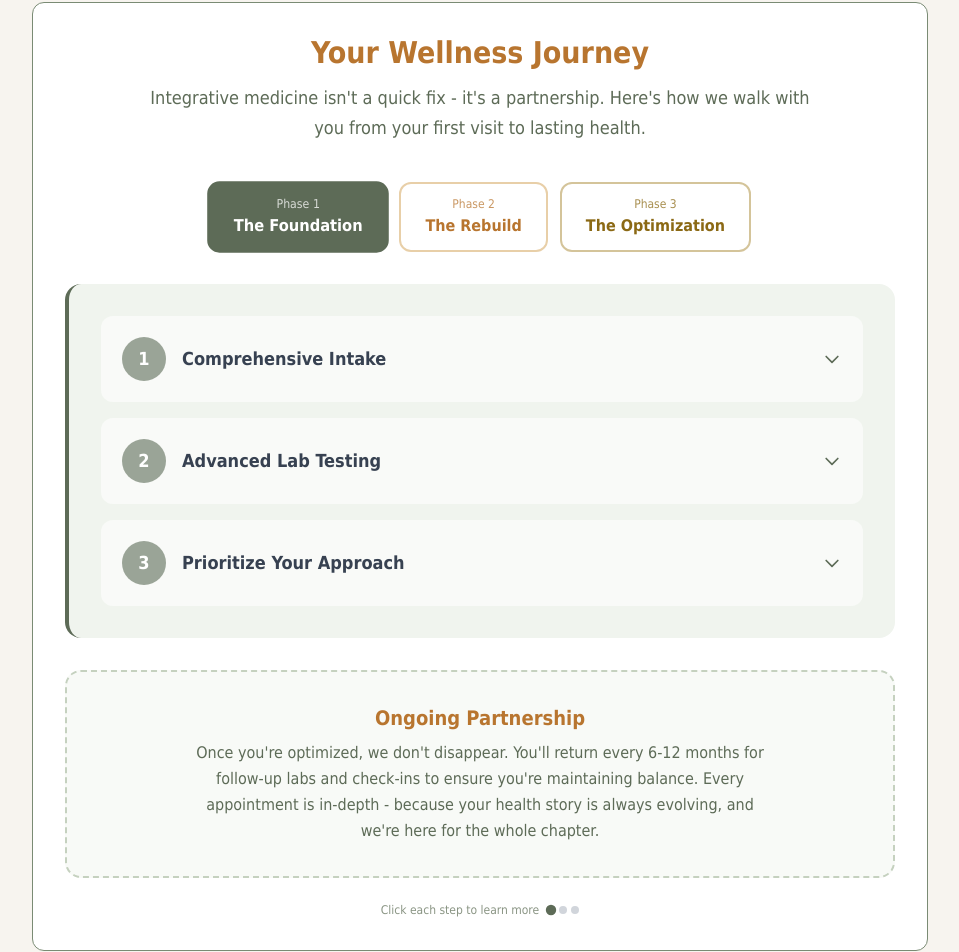
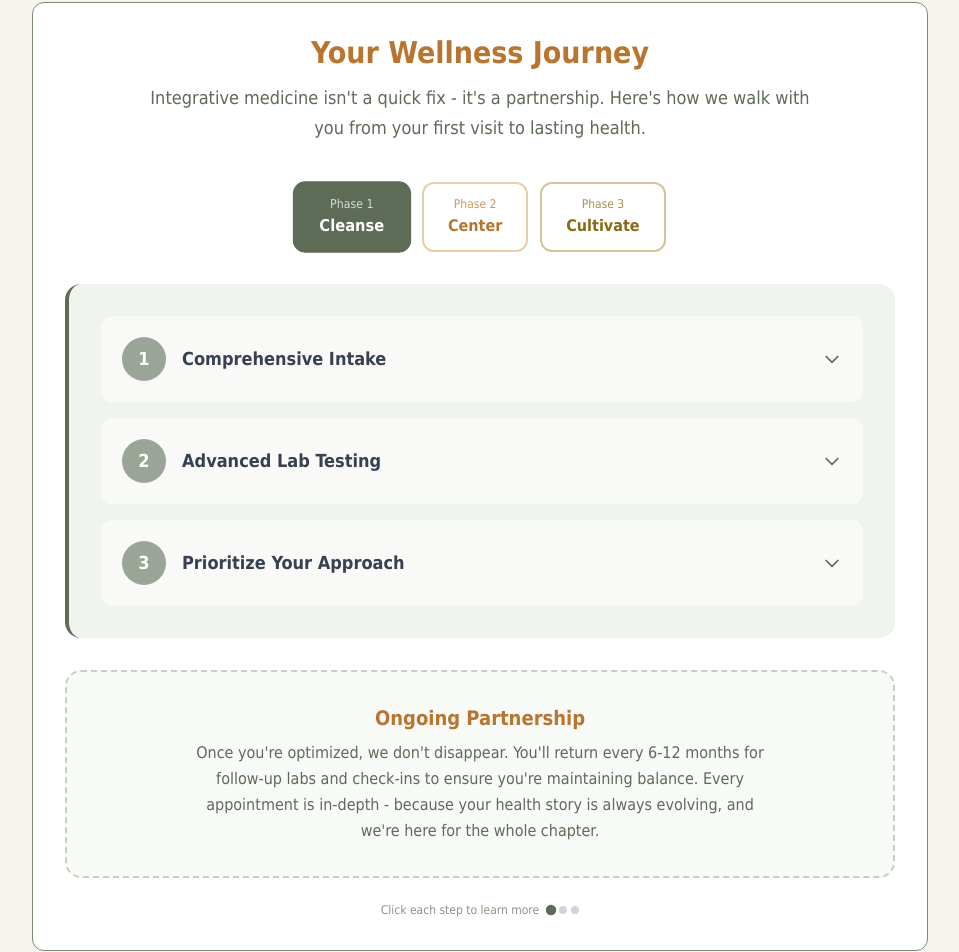
Before and after one commit to allyynorton/pulse-clinic, a Next.js app: page /About in a window 1280 px wide. Shown: the part 2441-3393 px from the top of the page, without its empty margins (160-1119 px from the left). Built offline with nearby package versions, Linux system fonts and the light colour scheme; no server answers.

Commit message:
Rename phases to Cleanse, Center, Cultivate

```diff
--- a/src/components/TreatmentJourney.tsx
+++ b/src/components/TreatmentJourney.tsx
@@ -21,7 +21,7 @@ interface Phase {
 const phases: Phase[] = [
   {
     name: "Phase 1",
-    subtitle: "The Foundation",
+    subtitle: "Cleanse",
     color: "#5d6b57",
     bgColor: "#f0f4ee",
     borderColor: "#c5d1bf",
@@ -49,7 +49,7 @@ const phases: Phase[] = [
   },
   {
     name: "Phase 2",
-    subtitle: "The Rebuild",
+    subtitle: "Center",
     color: "#b8752f",
     bgColor: "#fdf6ee",
     borderColor: "#e8cfa8",
@@ -77,7 +77,7 @@ const phases: Phase[] = [
   },
   {
     name: "Phase 3",
-    subtitle: "The Optimization",
+    subtitle: "Cultivate",
     color: "#8B6914",
     bgColor: "#faf5eb",
     borderColor: "#d4c49a",
```
